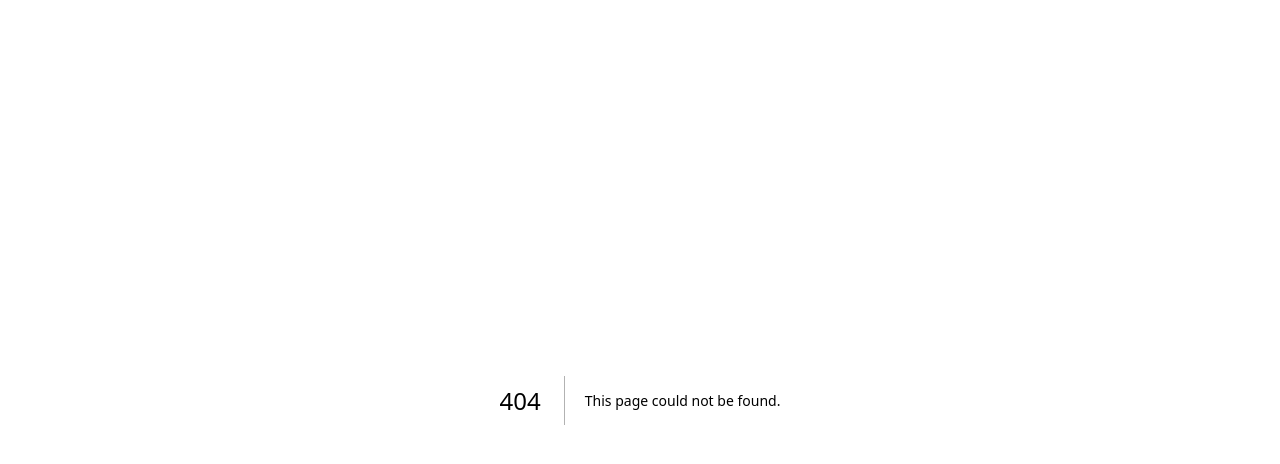
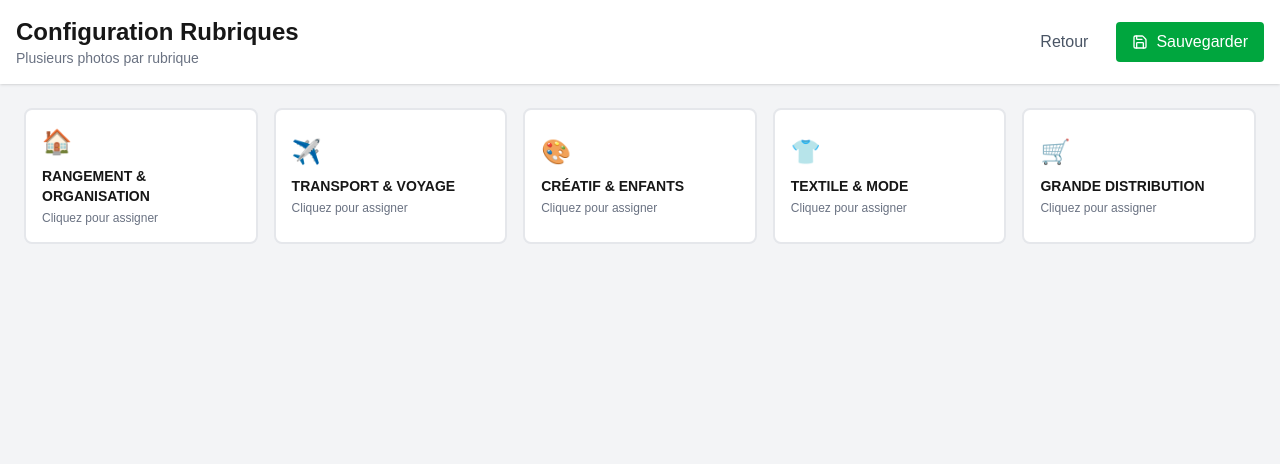
Before and after one commit to belloumi79/ecobag, a Next.js app: page /admin/rubriques in a window 1280 px wide. Before the commit this address had no page. Shown: the top 464 px of the page. Built offline with nearby package versions, Linux system fonts and the light colour scheme.

Commit message:
Fix images list for rubriques admin

```diff
--- /dev/null
+++ b/src/app/admin/rubriques/page.tsx
@@ -0,0 +1,135 @@
+"use client";
+
+import { useState, useEffect } from "react";
+import Image from "next/image";
+import { Save, ArrowLeft, Check } from "lucide-react";
+
+const IMAGES = [
+  "WhatsApp Image 2026-03-11 at 21.13.49-4bad99d25d4b.jpeg",
+  "WhatsApp Image 2026-03-11 at 21.13.49 (1)-8ca04c0d568f.jpeg",
+  "WhatsApp Image 2026-03-11 at 21.13.49 (2)-0cfd1052300e.jpeg",
+  "WhatsApp Image 2026-03-11 at 21.13.49 (3)-85fbe19d34a0.jpeg",
+  "WhatsApp Image 2026-03-11 at 21.13.48 (2)-e68a2c9e864d.jpeg",
+  "WhatsApp Image 2026-03-11 at 21.13.48 (1)-726d45d964ad.jpeg",
+  "WhatsApp Image 2026-03-11 at 21.13.48-d4968799b2a8.jpeg",
+  "WhatsApp Image 2026-03-11 at 21.13.40 (2)-e68a2c9e864d.jpeg",
+  "WhatsApp Image 2026-03-11 at 21.13.40 (1)-726d45d964ad.jpeg",
+  "WhatsApp Image 2026-03-11 at 21.13.40-d670cfe67576.jpeg",
+  "WhatsApp Image 2026-03-11 at 21.13.39 (4)-98ec6498e92d.jpeg",
+  "WhatsApp Image 2026-03-11 at 21.13.39 (3)-b9d6d5e922b6.jpeg",
+  "WhatsApp Image 2026-03-11 at 21.13.39 (2)-b34db89f65fe.jpeg",
+  "WhatsApp Image 2026-03-11 at 21.13.39 (1)-131775000fcd.jpeg",
+  "WhatsApp Image 2026-03-11 at 21.13.39-74de3e7442f9.jpeg",
+  "WhatsApp Image 2026-03-11 at 21.13.49-4bad99d25d4b.jpeg",
+  "WhatsApp Image 2026-03-11 at 21.13.49 (1)-8ca04c0d568f.jpeg",
+];
+
+const RUBRIQUES = [
+  { id: "rangement", fr: "RANGEMENT & ORGANISATION", icon: "🏠" },
+  { id: "transport", fr: "TRANSPORT & VOYAGE", icon: "✈️" },
+  { id: "creatif", fr: "CRÉATIF & ENFANTS", icon: "🎨" },
+  { id: "textile", fr: "TEXTILE & MODE", icon: "👕" },
+  { id: "retail", fr: "GRANDE DISTRIBUTION", icon: "🛒" },
+];
+
+export default function AdminRubriques() {
+  const [assignments, setAssignments] = useState<Record<string, string[]>>({});
+  const [activeRubrique, setActiveRubrique] = useState<string>("");
+
+  useEffect(() => {
+    const saved = localStorage.getItem("rubriques-config");
+    if (saved) setAssignments(JSON.parse(saved));
+  }, []);
+
+  const toggleImage = (rubriqueId: string, image: string) => {
+    setAssignments(prev => {
+      const current = prev[rubriqueId] || [];
+      const exists = current.includes(image);
+      return {
+        ...prev,
+        [rubriqueId]: exists
+          ? current.filter(i => i !== image)
+          : [...current, image]
+      };
+    });
+  };
+
+  const save = () => {
+    localStorage.setItem("rubriques-config", JSON.stringify(assignments));
+    alert("Sauvegarde réussie!");
+  };
+
+  const count = (id: string) => assignments[id]?.length || 0;
+
+  return (
+    <div className="min-h-screen bg-gray-100">
+      <header className="bg-white shadow p-4">
+        <div className="max-w-7xl mx-auto flex justify-between items-center">
+          <div>
+            <h1 className="text-2xl font-bold">Configuration Rubriques</h1>
+            <p className="text-gray-500 text-sm">Plusieurs photos par rubrique</p>
+          </div>
+          <div className="flex gap-3">
+            <a href="/" className="px-4 py-2 text-gray-600 hover:bg-gray-100 rounded">Retour</a>
+            <button onClick={save} className="px-4 py-2 bg-green-600 text-white rounded flex items-center gap-2">
+              <Save className="w-4 h-4" /> Sauvegarder
+            </button>
+          </div>
+        </div>
+      </header>
+
+      <main className="max-w-7xl mx-auto p-6">
+        <div className="grid md:grid-cols-5 gap-4 mb-8">
+          {RUBRIQUES.map(rub => {
+            const isActive = activeRubrique === rub.id;
+            const nb = count(rub.id);
+            return (
+              <button
+                key={rub.id}
+                onClick={() => setActiveRubrique(isActive ? "" : rub.id)}
+                className={`p-4 rounded-lg border-2 text-left transition ${
+                  isActive ? 'border-blue-500 bg-blue-50' : nb > 0 ? 'border-green-500 bg-green-50' : 'border-gray-200 bg-white'
+                }`}
+              >
+                <div className="text-2xl mb-2">{rub.icon}</div>
+                <div className="font-bold text-sm">{rub.fr}</div>
+                <div className="text-xs text-gray-500 mt-1">
+                  {nb > 0 ? <span className="text-green-600 flex items-center gap-1"><Check className="w-3 h-3"/> {nb} photo{nb>1?'s':''}</span> : "Cliquez pour assigner"}
+                </div>
+              </button>
+            );
+          })}
+        </div>
+
+        {activeRubrique && (
+          <div className="bg-white rounded-lg shadow p-6">
+            <h2 className="text-xl font-bold mb-4">
+              Sélection pour: {RUBRIQUES.find(r => r.id === activeRubrique)?.fr}
+            </h2>
+            <div className="grid grid-cols-4 md:grid-cols-6 gap-4">
+              {IMAGES.map(img => {
+                const isSelected = assignments[activeRubrique]?.includes(img);
+                return (
+                  <div
+                    key={img}
+                    onClick={() => toggleImage(activeRubrique, img)}
+                    className={`relative aspect-square bg-gray-200 rounded-lg overflow-hidden cursor-pointer border-4 ${
+                      isSelected ? 'border-green-500' : 'border-transparent hover:border-blue-400'
+                    }`}
+                  >
+                    <Image src={`/clients/${img}`} alt="" fill className="object-cover" />
+                    {isSelected && (
+                      <div className="absolute inset-0 bg-green-500/30 flex items-center justify-center">
+                        <Check className="w-8 h-8 text-green-600 bg-white rounded-full p-1" />
+                      </div>
+                    )}
+                  </div>
+                );
+              })}
+            </div>
+          </div>
+        )}
+      </main>
+    </div>
+  );
+}
```
